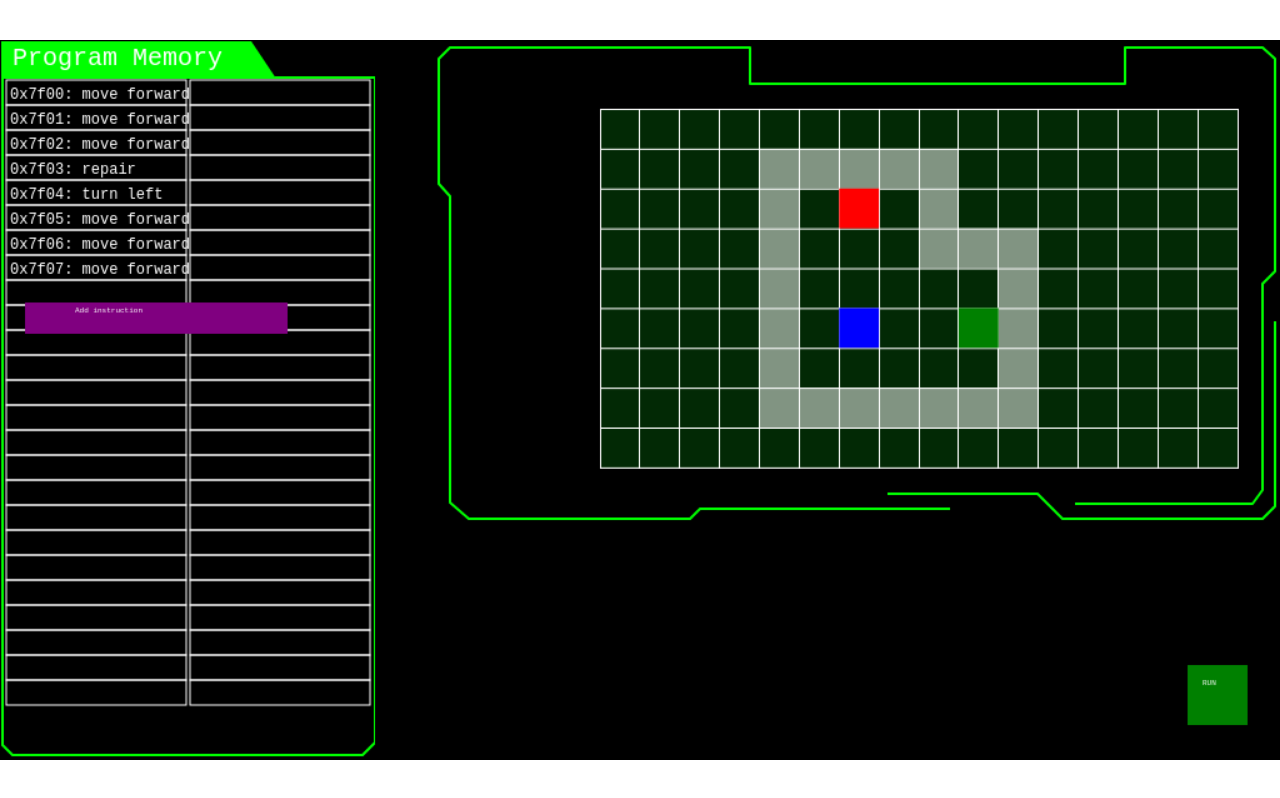
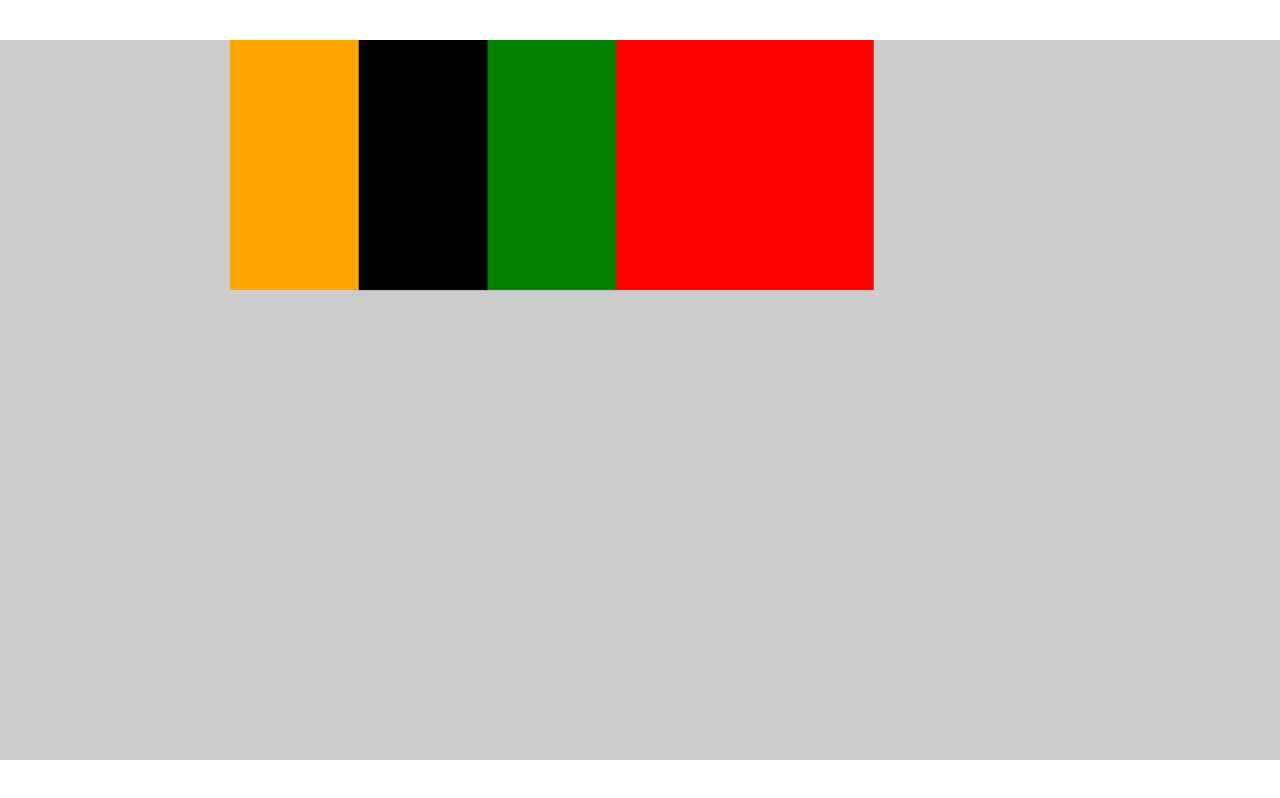
Before and after one commit to satanas/predestine, a plain HTML site: page index.html in a window 1280 px wide. Drawn offline with Linux system fonts and the light colour scheme.

Commit message:
Adding shuffle method. Connect cables scene

```diff
--- a/index.html
+++ b/index.html
@@ -31,6 +31,7 @@
   <script src="js/scenes/menu.js"></script>
   <script src="js/scenes/game.js"></script>
   <script src="js/scenes/programming.js"></script>
+  <script src="js/scenes/connect.js"></script>
   <script src="js/main.js"></script>
   <!-- End imports -->
 </body>
--- a/js/engine/core/math.js
+++ b/js/engine/core/math.js
@@ -27,4 +27,14 @@ let abs = Math.abs,
     // Choose random element from array
     rnda = function(e) {
       return e[rndi(0, e.length)];
+    },
+    shuffle = function(e) {
+      let i, j, temp, a = e.slice(0, e.length);
+      for (i = 0; i < a.length; i++) {
+        j = rndi(0, a.length);
+        temp = a[i];
+        a[i] = a[j];
+        a[j] = temp;
+      }
+      return a;
     };
--- a/js/main.js
+++ b/js/main.js
@@ -47,4 +47,4 @@ $.data = {
   level: new Level(level)
 };
 
-$.scenemng.load(new ProgrammingScene());
+$.scenemng.load(new ConnectCables());
--- /dev/null
+++ b/js/scenes/connect.js
@@ -0,0 +1,33 @@
+class ConnectCables extends Scene {
+  constructor() {
+    super();
+
+    this.num = 4;
+    this.colors = shuffle(['red', 'green', 'blue', 'orange', 'black']).slice(0, this.num);
+    this.upper = shuffle(this.colors);
+    this.lower = shuffle(this.colors);
+
+    console.log(this.upper, this.lower);
+  }
+
+  render() {
+    $.cam.clear('#ccc');
+
+    $.ctx.save();
+    let i, x, y,
+        w = 32,
+        padding = 200,
+        slot = ($.vw - padding) / this.num;
+
+    for (i = 0; i < this.upper.length; i++) {
+      x = padding + (slot * i / 2) - (w / 2);
+      y = 0;
+      console.log('slot', slot, 'x', x);
+
+      $.ctx.fillStyle = this.upper[i];
+      //$.ctx.fillRect(x, y, w, 200);
+      $.ctx.fillRect(x, y, slot, 200);
+    }
+    $.ctx.restore();
+  }
+}
```
